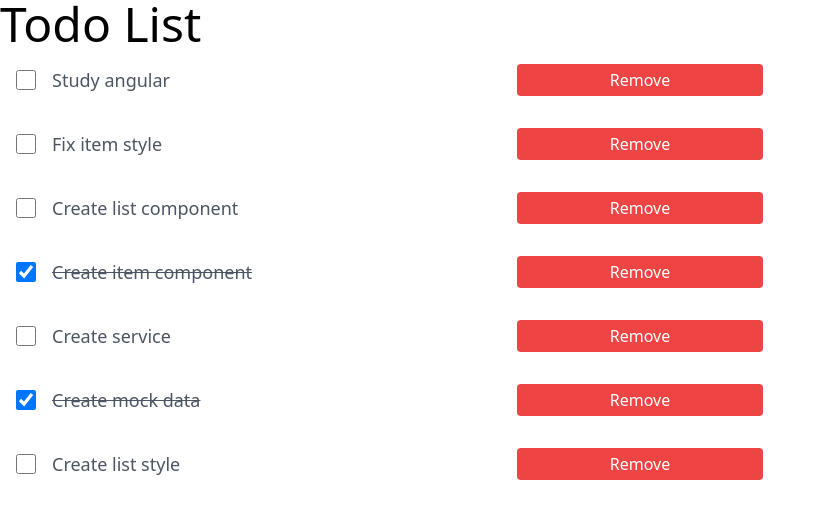
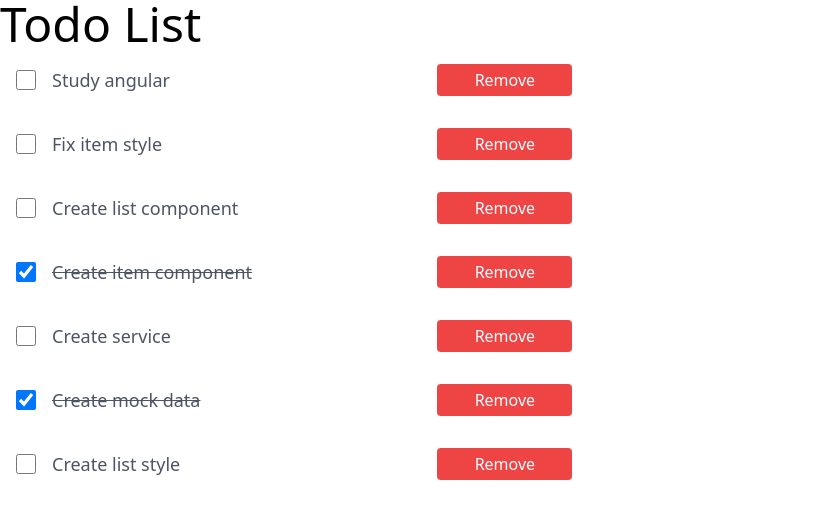
Before and after one commit to r0zh/todo-list, an Angular app: page / in a window 1280 px wide. Shown: the top 518 px of the page, without its empty margins (0-826 px from the left). Built offline with nearby package versions, Linux system fonts and the light colour scheme.

Commit message:
Update button width in todo-item component

```diff
--- a/src/app/todo-item/todo-item.component.html
+++ b/src/app/todo-item/todo-item.component.html
@@ -13,7 +13,7 @@
     >
   </div>
   <button
-    class="px-2 py-1 bg-red-500 text-white rounded hover:bg-red-600 mx-20"
+    class="px-2 py-1 bg-red-500 text-white rounded hover:bg-red-600 w-1/3"
   >
     Remove
   </button>
```
